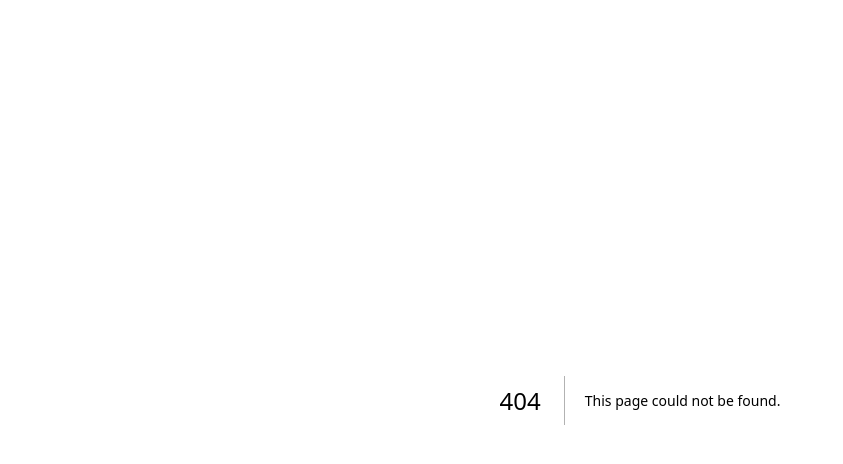
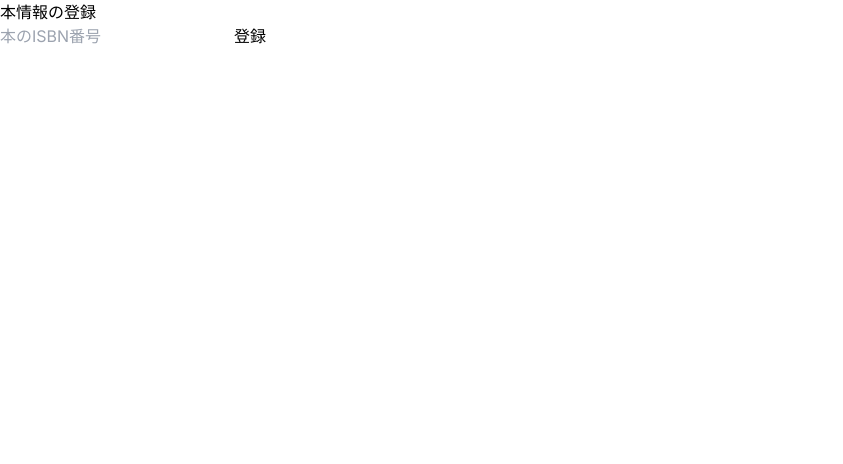
Before and after one commit to irohasuko/NextLibrary, a Next.js app: page /book/create in a window 1280 px wide. Before the commit this address had no page. Shown: the top 464 px of the page, without its empty margins (0-843 px from the left). Built offline with nearby package versions, Linux system fonts and the light colour scheme.

Commit message:
本の登録ページを作成

```diff
--- /dev/null
+++ b/app/book/create/page.js
@@ -0,0 +1,53 @@
+"use client";
+
+import { useState } from "react";
+
+const CreateBook = () => {
+  const [isbn, setIsbn] = useState("");
+
+  const handleChange = (e) => {
+    setIsbn(e.target.value);
+  };
+
+  const handleSubmit = async (e) => {
+    e.preventDefault();
+    try {
+      const response = await fetch(
+        `${process.env.NEXT_PUBLIC_API_URL}/api/book/create`,
+        {
+          method: "POST",
+          headers: {
+            Accept: "application/json",
+            "Content-Type": "application/json",
+          },
+          body: JSON.stringify({
+            isbn: isbn,
+          }),
+        }
+      );
+      const jsonData = await response.json();
+      alert(jsonData.message);
+    } catch (e) {
+      alert("本情報の登録に失敗しました");
+    }
+  };
+
+  return (
+    <div>
+      <h1>本情報の登録</h1>
+      <form onSubmit={handleSubmit}>
+        <input
+          value={isbn}
+          onChange={handleChange}
+          type="text"
+          name="isbn"
+          placeholder="本のISBN番号"
+          required
+        />
+        <button>登録</button>
+      </form>
+    </div>
+  );
+};
+
+export default CreateBook;
```
